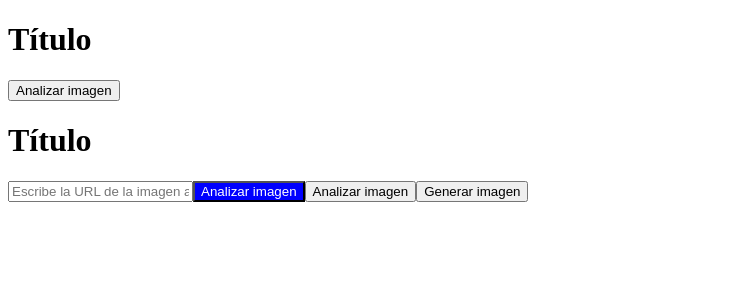
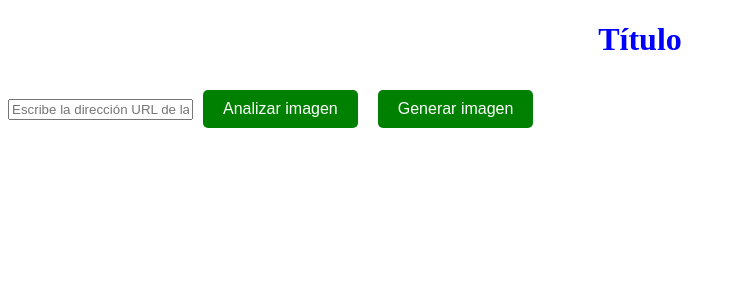
Before and after one commit to John-Murillo/analyze-and-generate-images-with-Azure-AI, a React (Create React App) app: page / in a window 1280 px wide. Shown: the top 300 px of the page, without its empty margins (0-736 px from the left). Built offline with nearby package versions, Linux system fonts and the light colour scheme; the HTML template or start-up script is replaced by a standard one.

Commit message:
modified:   .github/workflows/azure-static-web-apps-proud-sand-0cb8b000f.yml 	modified:   src/App.css 	modified:   src/App.js

```diff
--- a/src/App.css
+++ b/src/App.css
@@ -0,0 +1,16 @@
+.title {
+    color: blue;
+    font-size: 2em;
+    text-align: center;
+  }
+
+  .button {
+    background-color: green;
+    color: white;
+    padding: 10px 20px;
+    margin: 10px;
+    border: none;
+    border-radius: 5px;
+    font-size: 1em;
+    cursor: pointer;
+  }
--- a/src/App.js
+++ b/src/App.js
@@ -4,23 +4,27 @@ import './App.css';
 function App() {
   const [imageUrl, setImageUrl] = useState('');
 
+  const handleAnalyzeImage = () => {
+    // Aquí va el código para analizar la imagen
+  };
+
+  const handleGenerateImage = () => {
+    // Aquí va el código para generar la imagen
+  };
+
   return (
     <div>
-
       <h1 className="title">Título</h1>
-      <button className="button">Analizar imagen</button>
-
-      <h1>Título</h1>
       <input
         type="text"
         value={imageUrl}
         onChange={e => setImageUrl(e.target.value)}
-        placeholder="Escribe la URL de la imagen aquí"
+        placeholder="Escribe la dirección URL de la imagen"
       />
-      <button style={{backgroundColor: 'blue', color: 'white'}}>Analizar imagen</button>
-      <button onClick={() => console.log('Análisis de imagen')}>Analizar imagen</button>
-      <button onClick={() => console.log('Generación de imagen')}>Generar imagen</button>
+      <button className="button" onClick={handleAnalyzeImage}>Analizar imagen</button>
+      <button className="button" onClick={handleGenerateImage}>Generar imagen</button>
     </div>
   );
 }
+
 export default App;
```
